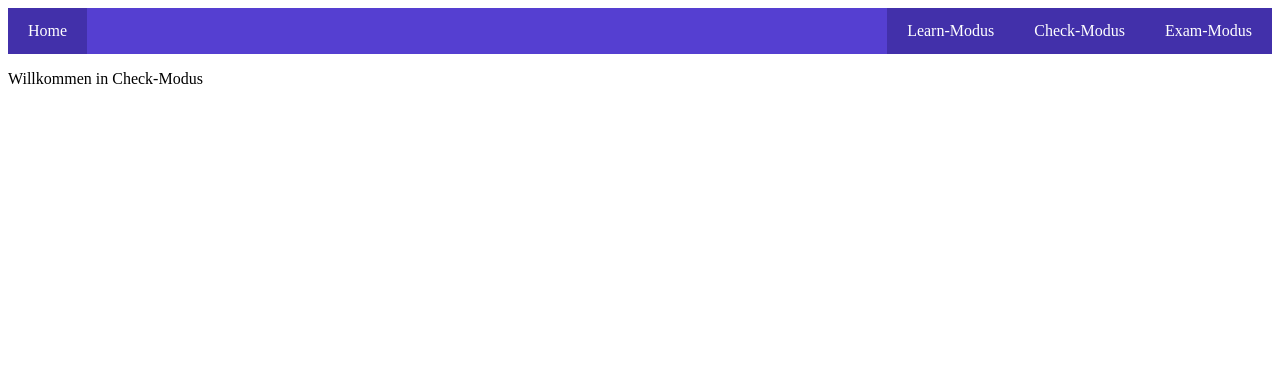
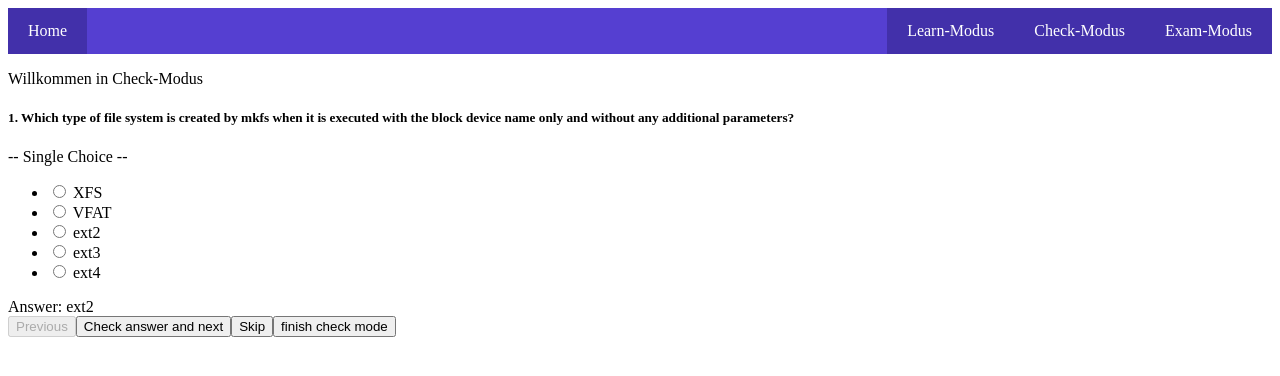
Before and after one commit to ben-jav/LEP_LinuxExamPrep, an Angular app: page /check in a window 1280 px wide. Shown: the top 376 px of the page. Built offline with nearby package versions, Linux system fonts and the light colour scheme.

Commit message:
check modus, noch keine ergebnis

```diff
--- a/src/app/Question.ts
+++ b/src/app/Question.ts
@@ -4,7 +4,7 @@ export interface Question {
     id: number;
     question: string;
     type: QuestionType;  // enum -> für alle  3 variante fragen
-    options?: string[]; // für multi und single
+    options?: [string, boolean][]; // für multi und single
     answer?: string | string[]; // für fill-in/single und multi
     status?: string;
 }
--- a/src/app/app.module.ts
+++ b/src/app/app.module.ts
@@ -9,6 +9,7 @@ import { CheckComponent } from './check/check.component';
 import { ExamComponent } from './exam/exam.component';
 import { NavbarComponent } from './navbar/navbar.component';
 import { ResultComponent } from './result/result.component';
+import { FormsModule } from '@angular/forms';
 
 @NgModule({
   declarations: [
@@ -22,7 +23,8 @@ import { ResultComponent } from './result/result.component';
   ],
   imports: [
     BrowserModule,
-    AppRoutingModule
+    AppRoutingModule,
+    FormsModule
   ],
   providers: [],
   bootstrap: [AppComponent]
--- a/src/app/check/check.component.html
+++ b/src/app/check/check.component.html
@@ -1 +1,51 @@
 <p>Willkommen in Check-Modus</p>
+
+ <div *ngIf="currQuestion">
+    <h5>{{ currQuestion.id }}. {{ currQuestion.question }}</h5>
+    <p>-- {{ currQuestion.type }} --</p>
+
+      <ng-container *ngIf="currQuestion.type === questionType.SingleChoice">
+          <ul>
+              <li *ngFor="let option of currQuestion.options">
+
+                  <input id="{{currQuestion.id}}" type="radio" [(ngModel)]="selectedOption" [value]="option[0]">
+                  <label for="{{currQuestion.id}}">  {{ option[0] }} </label>
+            </li>
+        </ul>
+    </ng-container>
+
+    <ng-container *ngIf="currQuestion.type === questionType.MultipleChoice">
+        <ul>
+            <li *ngFor="let option of currQuestion.options">
+                <label>
+                  <input type="checkbox" [checked]="isSelected(option[0])" (change)="toggleSelection(option[0])">
+                  {{ option[0] }}
+                </label>
+            </li>
+      </ul>
+    </ng-container>
+
+    <ng-container *ngIf="currQuestion.type === questionType.FillIn">
+        <input type="text" [(ngModel)]="userAnswer" placeholder="Enter your answer">
+    </ng-container>
+
+    <!-- Feedback -->
+    <!-- <div *ngIf="showFeedback">
+        <p *ngIf="isAnswerCorrect">Richtige Antwort!</p>
+        <p *ngIf="!isAnswerCorrect">Falsche Antwort! Die richtige Antwort ist: {{ currQuestion.answer }}</p>
+    </div> -->
+
+
+
+        <div>
+           Answer: {{ currQuestion.answer }}
+        </div>
+
+
+     <div>
+      <button (click)="previousQuestion()" [disabled]="currQuestion.id === 1">Previous</button>
+      <button (click)="checkAndNextQuestion()" >Check answer and next</button>
+      <button (click)="skipQuestion()" [disabled]="currQuestion.id === questions.length">Skip</button>
+      <button (click)="finishCheckMode()">finish check mode</button>
+     </div>
+</div>
--- a/src/app/check/check.component.ts
+++ b/src/app/check/check.component.ts
@@ -1,5 +1,9 @@
 import { Component } from '@angular/core';
 import { AnswerService } from '../services/answer.service';
+import { QuestionService } from '../services/question.service';
+import { Question } from '../Question';
+import { mockQuestions } from '../mockData';
+import { QuestionType } from '../enums';
 
 @Component({
   selector: 'ne4-check',
@@ -7,7 +11,100 @@ import { AnswerService } from '../services/answer.service';
   styleUrls: ['./check.component.css']
 })
 export class CheckComponent {
+  questions = mockQuestions;
+  questionType = QuestionType;
+  currQuestion: Question | undefined = undefined;
 
-  constructor(private answerService: AnswerService) { }
+  userAnswer: string = '';
+  selectedOption: string = '';
+  selectedOptionS: string[] = [];
+
+  showFeedback: boolean = false;
+  isAnswerCorrect: boolean = false;
+
+  constructor(private answerService: AnswerService,
+              private questionService: QuestionService) { }
+
+  ngOnInit(): void {
+    this.currentQuestion();
+  }
+
+  currentQuestion() : Question {
+    this.currQuestion = this.questionService.goToCurrentQuestion();
+    this.selectedOptionS = [];
+    return this.currQuestion;
+  }
+
+  previousQuestion() : void {
+    this.questionService.goToPreviousQuestion();
+    this.currentQuestion(); // Lade die vorherige Frage
+    this.resetFeedback();
+  }
+
+  isSelected(option: string) : boolean {
+    return this.selectedOptionS.includes(option);
+  }
+
+  toggleSelection(option: string) : void {
+    if (this.isSelected(option)) {
+      // Option abwählen, falls bereits ausgewählt
+      this.selectedOptionS = this.selectedOptionS.filter(item => item !== option);
+    } else {
+      // Option auswählen, falls noch nicht ausgewählt
+      this.selectedOptionS.push(option);
+    }
+  }
+
+  checkAndNextQuestion() : void {
+    let isCorrect = false;
+
+    if (this.currQuestion) {
+      if (this.currQuestion?.type === this.questionType.SingleChoice) {
+        isCorrect = this.answerService.checkAnswer(this.currQuestion, this.selectedOption)
+      } else if (this.currQuestion?.type === this.questionType.MultipleChoice) {
+        isCorrect = this.answerService.checkAnswer(this.currQuestion, this.selectedOptionS)
+      } else if (this.currQuestion?.type === this.questionType.FillIn) {
+        isCorrect = this.answerService.checkAnswer(this.currQuestion, this.userAnswer)
+      }
+
+      this.isAnswerCorrect = isCorrect;
+      this.showFeedback = true;
+
+      if (isCorrect) {
+        alert('Correct answer!')
+      } else {
+        alert(`Wrong answer! The correct answer is: ${this.currQuestion?.answer}`)
+      }
+
+      if (this.currQuestion!.id < this.questions.length) {
+        this.questionService.goToNextQuestion();
+        this.currentQuestion();
+      } else {
+        this.finishCheckMode();
+      }
+
+      // setTimeout(() => {
+      //  this.resetFeedback();
+      // }, 10000);
+    }
+  }
+
+  skipQuestion() : void {
+    this.questionService.goToNextQuestion();
+    this.currentQuestion();
+    this.resetFeedback();
+  }
+
+  finishCheckMode() : void {
+
+  }
+
+  resetFeedback() : void {
+    this.showFeedback = false;
+    this.isAnswerCorrect = false;
+    this.userAnswer = '';
+    this.selectedOption = '';
+    this.selectedOptionS = [];
+  }
 
 }
--- a/src/app/learn/learn.component.html
+++ b/src/app/learn/learn.component.html
@@ -7,35 +7,35 @@
 
  <!-- Einzelansicht -->
 <div *ngIf="singleView">
-  <h5>{{ currentQuestion.id }}. {{ currentQuestion.question }}</h5>
-  <p>-- {{ currentQuestion.type }} --</p>
+  <h5>{{ currentQuestion().id }}. {{ currentQuestion().question }}</h5>
+  <p>-- {{ currentQuestion().type }} --</p>
 
-    <ng-container *ngIf="currentQuestion.type !== questionType.FillIn">
+    <ng-container *ngIf="currentQuestion().type !== questionType.FillIn">
         <ul>
-            <li *ngFor="let option of currentQuestion.options">
+            <li *ngFor="let option of currentQuestion().options">
               <label>
-                <input type="radio" *ngIf="currentQuestion.type === questionType.SingleChoice" name="answer" [value]="option">
-                <input type="checkbox" *ngIf="currentQuestion.type === questionType.MultipleChoice" name="answer" [value]="option">
-                {{ option }}
+                <input type="radio" *ngIf="currentQuestion().type === questionType.SingleChoice" name="answer" [value]="option">
+                <input type="checkbox" *ngIf="currentQuestion().type === questionType.MultipleChoice" name="answer" [value]="option">
+                {{ option[0] }}
               </label>
             </li>
         </ul>
     </ng-container>
 
-    <ng-container *ngIf="currentQuestion.type === questionType.FillIn">
+    <ng-container *ngIf="currentQuestion().type === questionType.FillIn">
         <input type="text" class="fill-in-field" value="{{answer}}" readonly>
     </ng-container>
 
     <ng-container>
-      <button (click)="showAnswer(currentQuestion.id - 1)">Show Answer</button>
-      <div *ngIf="showingAnswerIndex === currentQuestion.id - 1 && currentQuestion.type !== questionType.FillIn">
-        Answer: {{ currentQuestion.answer }}
+      <button (click)="showAnswer(currentQuestion().id - 1)">Show Answer</button>
+      <div *ngIf="showingAnswerIndex === currentQuestion().id - 1 && currentQuestion().type !== questionType.FillIn">
+        Answer: {{ currentQuestion().answer }}
       </div>
     </ng-container>
 
    <div>
-    <button (click)="previousQuestion()" [disabled]="currentQuestion.id === 1">Previous</button>
-    <button (click)="nextQuestion()" [disabled]="currentQuestion.id === questions.length">Next</button>
+    <button (click)="previousQuestion()" [disabled]="currentQuestion().id === 1">Previous</button>
+    <button (click)="nextQuestion()" [disabled]="currentQuestion().id === questions.length">Next</button>
    </div>
 </div>
 
@@ -52,7 +52,7 @@
                 <label>
                   <input type="radio" *ngIf="question.type === questionType.SingleChoice" name="answer" [value]="option">
                   <input type="checkbox" *ngIf="question.type === questionType.MultipleChoice" name="answer" [value]="option">
-                  {{ option }}
+                  {{ option[0] }}
                 </label>
               </li>
           </ul>
--- a/src/app/learn/learn.component.ts
+++ b/src/app/learn/learn.component.ts
@@ -2,6 +2,7 @@ import { Component, OnInit } from '@angular/core';
 import { mockQuestions } from '../mockData';
 import { QuestionType } from '../enums';
 import { Question } from '../Question';
+import { QuestionService } from '../services/question.service';
 
 @Component({
   selector: 'ne4-learn',
@@ -16,8 +17,9 @@ export class LearnComponent {
 
   singleView: boolean = false;
   currentIndex: number = 0;
+  currQuestion: Question | undefined = undefined;
 
-  constructor() { }
+  constructor(private questionService: QuestionService) { }
 
   ngOnInt() : void {
   }
@@ -25,15 +27,20 @@ export class LearnComponent {
   toggleView() : void {
     this.singleView = !this.singleView;
   }
-  get currentQuestion() : Question {
-    return this.questions[this.currentIndex];
+
+  currentQuestion() : Question {
+    // this.currQuestion = this.questionService.goToCurrentQuestion();
+    this.currQuestion = this.questions[this.currentIndex];
+    return this.currQuestion;
   }
   previousQuestion() : void {
+    // this.questionService.goToPreviousQuestion();
     if (this.currentIndex > 0) {
       this.currentIndex--;
     }
   }
   nextQuestion() : void {
+    // this.questionService.goToNextQuestion();
     if (this.currentIndex < this.questions.length - 1) {
       this.currentIndex++;
     }
--- a/src/app/mockData.ts
+++ b/src/app/mockData.ts
@@ -3,40 +3,40 @@
 import { Question } from "./Question";
 import { QuestionType } from "./enums";
 
-export const mockQuestions = [
+export const mockQuestions : Question[] = [
     {
       id: 1,
       question: 'Which type of file system is created by mkfs when it is executed with the block device name only and without any additional parameters?',
       type: QuestionType.SingleChoice,
-      options: ['XFS', 'VFAT', 'ext2', 'ext3', 'ext4'],
+      options: [['XFS', false], ['VFAT', false], ['ext2', true], ['ext3', false], ['ext4', false]],
       answer: 'ext2'
     },
     {
       id: 2,
       question: 'Which umask value ensures that new directories can be read, written and listed by their owning user, read and listed by their owning group, and are not accessible at all for everyone else?',
       type: QuestionType.SingleChoice,
-      options: ['0750', '0027', '0036', '7640', '0029'],
+      options: [['0750', false], ['0027', true], ['0036', false], ['7640', false], ['0029', false]],
       answer: '0027'
     },
     {
         id: 3,
         question: 'Which of the following commands changes the number of days before the ext3 filesystem on /dev/sda1 has to run through a full filesystem check while booting?',
         type: QuestionType.SingleChoice,
-        options: ['tune2fs -d 200 /dev/sda1', 'tune2fs -i 200 /dev/sda1', 'tune2fs -c 200 /dev/sda1', 'tune2fs -n 200 /dev/sda1', 'tune2fs --days 200 /dev/sda1'],
+        options: [['tune2fs -d 200 /dev/sda1', false], ['tune2fs -i 200 /dev/sda1', true], ['tune2fs -c 200 /dev/sda1', false], ['tune2fs -n 200 /dev/sda1', false], ['tune2fs --days 200 /dev/sda1', false]],
         answer: 'tune2fs -i 200 /dev/sda1'
     },
     {
         id: 4,
         question: 'Which is the default percentage of reserved space for the root user on new ext4 filesystems?',
         type: QuestionType.SingleChoice,
-        options: ['10%', '3%', '15%', '0%', '5%'],
+        options: [['10%', false], ['3%', false], ['15%', false], ['0%', false], ['5%', true]],
         answer: '5%'
     },
     {
         id: 5,
         question: 'Which of the following is true when a file system, which is neither listed in /etc/fstab nor known to system, is mounted manually?',
         type: QuestionType.SingleChoice,
-        options: ['systemd ignores any manual mounts which are not done using the systemctl mount command', 'The command systemctl mountsync can be used to create a mount unit based on the existing mount', 'systemd automatically generates a mount unit and monitors the mount point without changing it', 'Unless a systemd mount unit is created, systemd unmounts the file system after a short period of time', 'systemctl unmount must be used to remove the mount because system opens a file descriptor on the mount point'],
+        options: [['systemd ignores any manual mounts which are not done using the systemctl mount command', false], ['The command systemctl mountsync can be used to create a mount unit based on the existing mount', false], ['systemd automatically generates a mount unit and monitors the mount point without changing it', true], ['Unless a systemd mount unit is created, systemd unmounts the file system after a short period of time', false], ['systemctl unmount must be used to remove the mount because system opens a file descriptor on the mount point', false]],
         answer: 'systemd automatically generates a mount unit and monitors the mount point without changing it'
     },
     {
@@ -49,28 +49,28 @@ export const mockQuestions = [
         id: 7,
         question: 'What does the command mount --bind do?',
         type: QuestionType.SingleChoice,
-        options: ['It makes the contents of one directory available in another directory', 'It mounts all available filesystems to the current directory', 'It mounts all user mountable filesystems to the user’s home directory', 'It mounts all file systems listed in /etc/fstab which have the option userbindset', 'It permanently mounts a regular file to a directory'],
+        options: [['It makes the contents of one directory available in another directory', true], ['It mounts all available filesystems to the current directory', false], ['It mounts all user mountable filesystems to the user’s home directory', false], ['It mounts all file systems listed in /etc/fstab which have the option userbindset', false], ['It permanently mounts a regular file to a directory', false]],
         answer: 'It makes the contents of one directory available in another directory'
     },
     {
         id: 8,
         question: 'Consider the following output from the command ls -i: \n 525385 a.txt \n How would a new file named c.txt be created with the same inode number as a.txt (Inode 525385)?',
         type: QuestionType.SingleChoice,
-        options: ['ln -h a.txt c.txt', 'ln c.txt a.txt', 'ln a.txt c.txt', 'ln -f c.txt a.txt', 'ln -i 525385 c.txt'],
+        options: [['ln -h a.txt c.txt', false], ['ln c.txt a.txt', false], ['ln a.txt c.txt', true], ['ln -f c.txt a.txt', false], ['ln -i 525385 c.txt', false]],
         answer: 'ln a.txt c.txt'
     },
     {
         id: 9,
         question: 'Consider the following directory: \n  drwxrwxr-x 2 root sales 4096 Jan 1 15:21 sales  \n  Which command ensures new files created within the directory sales are owned by the group sales?  \n  (Choose two.)',
         type: QuestionType.MultipleChoice,
-        options: ['chmod g+s sales', 'setpol -R newgroup=sales sales', 'chgrp -p sales sales', 'chown --persistent *.sales sales', 'chmod 2775 sales'],
+        options: [['chmod g+s sales', true], ['setpol -R newgroup=sales sales', false], ['chgrp -p sales sales', false], ['chown --persistent *.sales sales', false], ['chmod 2775 sales', true]],
         answer: ['chmod g+s sales', 'chmod 2775 sales']
     },
     {
         id: 10,
         question: 'In order to display all currently mounted filesystems, which of the following commands could be used?  \n  (Choose two.)',
         type: QuestionType.MultipleChoice,
-        options: ['cat /proc/self/mounts', 'free', 'lsmounts', 'mount', 'cat /proc/filesystems'],
+        options: [['cat /proc/self/mounts', true], ['free', false], ['lsmounts', false], ['mount', true], ['cat /proc/filesystems', false]],
         answer: ['cat /proc/self/mounts', 'mount']
     },
 
--- /dev/null
+++ b/src/app/services/question.service.ts
@@ -0,0 +1,30 @@
+import { Injectable } from "@angular/core";
+import { mockQuestions } from "../mockData";
+import { Question } from "../Question";
+
+@Injectable({
+    providedIn: 'root'
+})
+
+export class QuestionService {
+    private questions : Question[] = mockQuestions;
+    private currentIndex: number = 0;
+
+    constructor() { }
+
+    goToCurrentQuestion() : Question {
+        return this.questions[this.currentIndex];
+    }
+    goToPreviousQuestion() : void {
+        if (this.currentIndex > 0) {
+          this.currentIndex--;
+        }
+    }
+    goToNextQuestion() : void {
+        if (this.currentIndex < this.questions.length - 1) {
+          this.currentIndex++;
+        }
+    }
+
+
+}
```
Also changed, not shown: src/app/services/answer.service.ts (+30 -22 lines), src/app/services/result.service.ts (added, +38 -0 lines).
